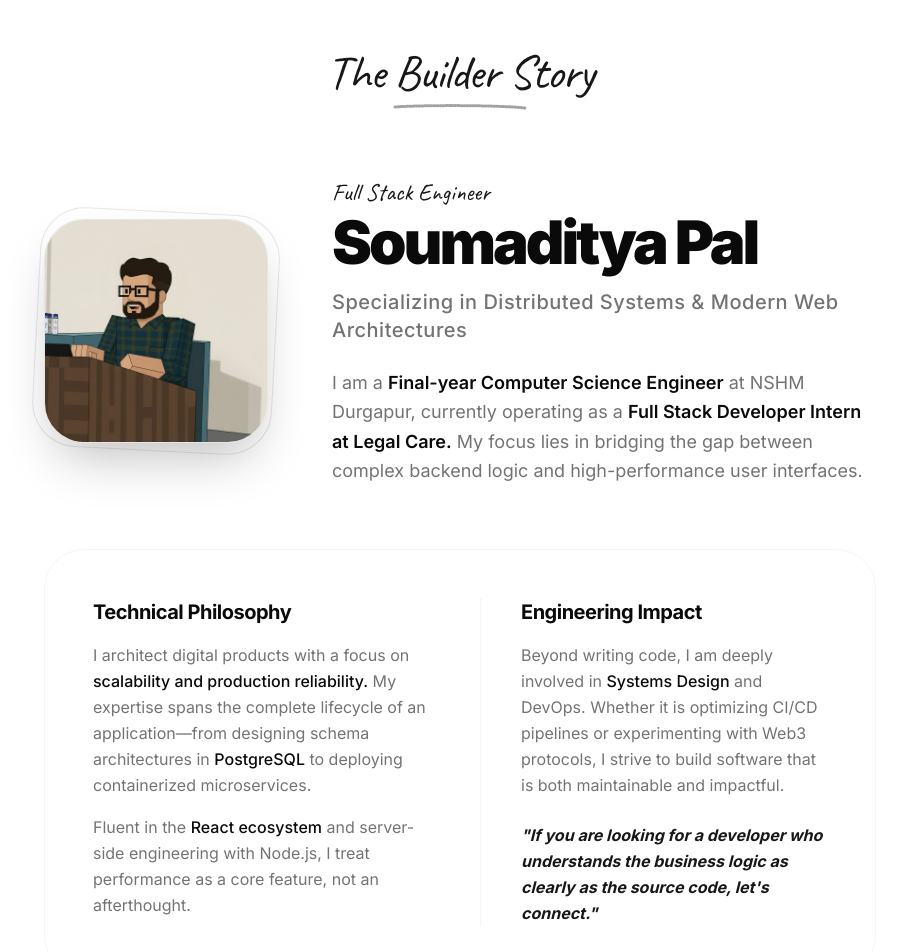
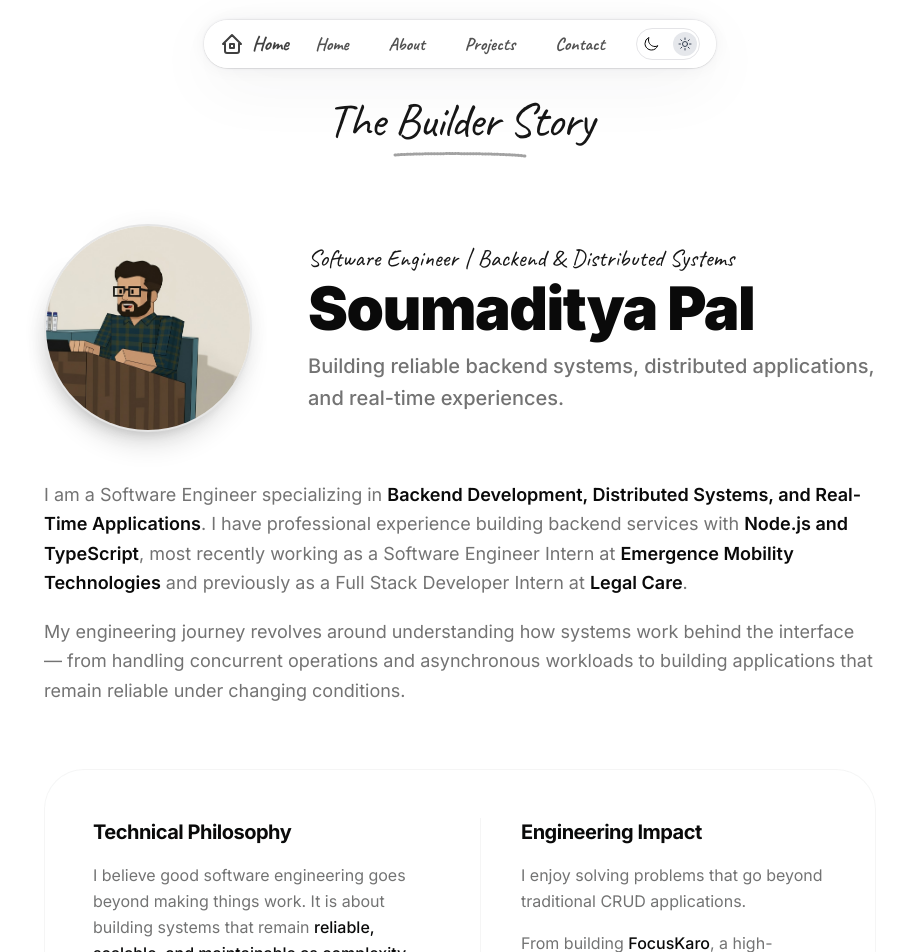
Before and after one commit to palsoumaditya/soumaditya, a Next.js app: page /about in a window 1280 px wide. Shown: the top 952 px of the page, without its empty margins (180-1084 px from the left). Built offline with nearby package versions, Linux system fonts and the light colour scheme.

Commit message:
feat: add about page and resizable navigation bar component

```diff
--- a/app/about/page.tsx
+++ b/app/about/page.tsx
@@ -8,7 +8,7 @@ const inter = Inter({ subsets: ["latin"] });
 
 export const metadata: Metadata = {
   title: "About Me",
-  description: "Learn more about Soumaditya Pal, a Computer Science Engineer and Full Stack Developer with a passion for scalable systems and digital ecosystems.",
+  description: "Learn more about Soumaditya Pal, a Software Engineer specializing in backend development, distributed systems, and real-time applications.",
   alternates: {
     canonical: '/about',
   },
@@ -31,11 +31,12 @@ export default function About() {
       </div>
 
       <div className="relative">
-        <div className="flex flex-col md:flex-row items-center gap-10 md:gap-16">
+        {/* Top Section: Circular Image and Side-by-Side Hero Header */}
+        <div className="flex flex-col sm:flex-row items-center sm:items-center gap-8 sm:gap-10 md:gap-14">
 
-          {/* Left: Profile Image with Professional Border */}
-          <div className="relative group">
-            <div className="relative w-40 h-40 md:w-56 md:h-56 rounded-[2.5rem] overflow-hidden border border-border bg-card shadow-2xl z-10 transition-all duration-500 group-hover:border-primary/50">
+          {/* Left: Round Profile Image */}
+          <div className="relative group shrink-0">
+            <div className="relative w-36 h-36 sm:w-44 sm:h-44 md:w-52 md:h-52 rounded-full overflow-hidden border-2 border-border bg-card shadow-xl z-10 transition-all duration-500 group-hover:border-primary/60">
               <Image
                 src="/me/soumaditya.jpg"
                 alt="Soumaditya Pal"
@@ -44,28 +45,32 @@ export default function About() {
                 priority
               />
             </div>
-            {/* Minimalist accent behind image */}
-            <div className="absolute -inset-2 border border-primary/10 rounded-[2.8rem] rotate-3 group-hover:rotate-0 transition-transform duration-500" />
+            {/* Subtle glow / circular accent behind image */}
+            <div className="absolute -inset-1.5 rounded-full bg-gradient-to-tr from-primary/20 via-transparent to-primary/10 opacity-70 blur-sm group-hover:opacity-100 transition-opacity duration-500" />
           </div>
 
-          {/* Right: Identity Content */}
-          <div className="flex-1 text-center md:text-left">
-            <p className={`${caveat.className} text-2xl text-primary mb-1`}>
-              Full Stack Engineer
+          {/* Right: Text Display Side by Side */}
+          <div className="flex-1 text-center sm:text-left">
+            <p className={`${caveat.className} text-xl sm:text-2xl text-primary mb-1`}>
+              Software Engineer | Backend & Distributed Systems
             </p>
-            <h1 className="text-4xl md:text-6xl font-black tracking-tighter mb-4 text-foreground">
+            <h1 className="text-3xl sm:text-4xl md:text-5xl lg:text-6xl font-black tracking-tight mb-3 text-foreground">
               Soumaditya Pal
             </h1>
-            <p className="text-lg md:text-xl text-muted-foreground font-medium tracking-wide mb-6">
-              Specializing in Distributed Systems & Modern Web Architectures
+            <p className="text-base sm:text-lg md:text-xl text-muted-foreground font-medium leading-relaxed">
+              Building reliable backend systems, distributed applications, and real-time experiences.
             </p>
+          </div>
+        </div>
 
-            <div className="space-y-5 text-base md:text-lg leading-relaxed text-muted-foreground">
-              <p>
-                I am a <span className="text-foreground font-semibold">Final-year Computer Science Engineer</span> at NSHM Durgapur, currently operating as a <span className="text-foreground font-semibold">Full Stack Developer Intern at Legal Care.</span> My focus lies in bridging the gap between complex backend logic and high-performance user interfaces.
-              </p>
-            </div>
-          </div>
+        {/* Full-width Narrative & Journey Text Below */}
+        <div className="mt-10 sm:mt-12 space-y-5 text-base md:text-lg leading-relaxed text-muted-foreground">
+          <p>
+            I am a Software Engineer specializing in <span className="text-foreground font-semibold">Backend Development, Distributed Systems, and Real-Time Applications</span>. I have professional experience building backend services with <span className="text-foreground font-semibold">Node.js and TypeScript</span>, most recently working as a Software Engineer Intern at <span className="text-foreground font-semibold">Emergence Mobility Technologies</span> and previously as a Full Stack Developer Intern at <span className="text-foreground font-semibold">Legal Care</span>.
+          </p>
+          <p>
+            My engineering journey revolves around understanding how systems work behind the interface — from handling concurrent operations and asynchronous workloads to building applications that remain reliable under changing conditions.
+          </p>
         </div>
 
         {/* Technical Deep Dive - Refined for Recruiters */}
@@ -73,21 +78,29 @@ export default function About() {
           <div className="space-y-4">
             <h3 className="text-foreground font-bold text-xl tracking-tight">Technical Philosophy</h3>
             <p className="text-muted-foreground text-sm md:text-base leading-relaxed">
-              I architect digital products with a focus on <span className="text-foreground font-medium">scalability and production reliability.</span> My expertise spans the complete lifecycle of an application—from designing schema architectures in <span className="text-foreground font-medium">PostgreSQL</span> to deploying containerized microservices.
+              I believe good software engineering goes beyond making things work. It is about building systems that remain <span className="text-foreground font-medium">reliable, scalable, and maintainable as complexity grows.</span>
             </p>
             <p className="text-muted-foreground text-sm md:text-base leading-relaxed">
-              Fluent in the <span className="text-foreground font-medium">React ecosystem</span> and server-side engineering with Node.js, I treat performance as a core feature, not an afterthought.
+              My work spans <span className="text-foreground font-medium">Node.js, TypeScript, PostgreSQL, Redis, and Valkey</span>, with hands-on experience in background job processing using BullMQ, caching strategies, database connection pooling, and real-time communication using WebSockets and Server-Sent Events.
+            </p>
+            <p className="text-muted-foreground text-sm md:text-base leading-relaxed">
+              I focus on backend architecture, concurrency, state synchronization, and designing systems where performance and reliability are built into the foundation.
             </p>
           </div>
 
           <div className="space-y-4 md:border-l border-border/40 md:pl-10">
             <h3 className="text-foreground font-bold text-xl tracking-tight">Engineering Impact</h3>
             <p className="text-muted-foreground text-sm md:text-base leading-relaxed">
-              Beyond writing code, I am deeply involved in <span className="text-foreground font-medium">Systems Design</span> and DevOps. Whether it is optimizing CI/CD pipelines or experimenting with Web3 protocols, I strive to build software that is both maintainable and impactful.
+              I enjoy solving problems that go beyond traditional CRUD applications.
             </p>
-            {/* FIXED: The line below now uses &quot; and &apos; instead of " and ' */}
+            <p className="text-muted-foreground text-sm md:text-base leading-relaxed">
+              From building <span className="text-foreground font-medium">FocusKaro</span>, a high-availability task monitoring system with heartbeat-based failure detection, to developing <span className="text-foreground font-medium">Lyner</span>, a distributed collaboration engine powered by CRDTs and event sourcing, I actively explore the engineering challenges behind distributed and real-time systems.
+            </p>
+            <p className="text-muted-foreground text-sm md:text-base leading-relaxed">
+              Whether it is handling concurrent operations, recovering failed background jobs, or synchronizing state across multiple clients, I aim to understand the problem at the system level before writing the solution.
+            </p>
             <p className="text-primary font-bold text-sm md:text-base italic leading-relaxed pt-2">
-              &quot;If you are looking for a developer who understands the business logic as clearly as the source code, let&apos;s connect.&quot;
+              &quot;I don&apos;t just build features. I build the systems that make those features reliable.&quot;
             </p>
           </div>
         </div>
--- a/components/ui/NavbarWrapper.tsx
+++ b/components/ui/NavbarWrapper.tsx
@@ -13,14 +13,20 @@ import {
 import { ThemeToggle } from "@/components/ui/theme-toggle";
 import { useState } from "react";
 import Link from "next/link";
+import { usePathname } from "next/navigation";
 import { useLoading } from "@/lib/loading-context";
 
 export default function NavbarWrapper() {
-  const { isLoading } = useLoading(); // 👈 KEY LINE
+  const { isLoading } = useLoading();
+  const pathname = usePathname();
   const [isOpen, setIsOpen] = useState(false);
 
-  // ❌ Do NOT render navbar during intro loader
-  if (isLoading) return null;
+  // If the user lands on or navigates to any page other than "/",
+  // we do not block the navbar even if intro animation hasn't run.
+  const isHomePage = pathname === "/";
+  if (isHomePage && isLoading) return null;
+
+  const isAboutPage = pathname === "/about";
 
   const navItems = [
     { name: "Home", link: "/" },
@@ -30,7 +36,7 @@ export default function NavbarWrapper() {
   ];
 
   return (
-    <Navbar>
+    <Navbar alwaysVisible={isAboutPage}>
       {/* Desktop Navigation */}
       <NavBody>
         <NavbarLogo />
--- a/components/ui/resizable-navbar.tsx
+++ b/components/ui/resizable-navbar.tsx
@@ -17,6 +17,7 @@ const caveat = Caveat({ subsets: ["latin"], weight: ["400", "700"] });
 interface NavbarProps {
   children: React.ReactNode;
   className?: string;
+  alwaysVisible?: boolean;
 }
 
 interface NavBodyProps {
@@ -68,16 +69,18 @@ interface NavbarButtonProps {
   onClick?: () => void;
 }
 
-export const Navbar = ({ children, className }: NavbarProps) => {
+export const Navbar = ({ children, className, alwaysVisible = false }: NavbarProps) => {
   const ref = useRef<HTMLDivElement>(null);
   const { scrollY } = useScroll({
     target: ref,
     offset: ["start start", "end start"],
   });
-  const [visible, setVisible] = useState<boolean>(false);
+  const [visible, setVisible] = useState<boolean>(alwaysVisible);
 
   useMotionValueEvent(scrollY, "change", (latest) => {
-    if (latest > 100) {
+    if (alwaysVisible) {
+      setVisible(true);
+    } else if (latest > 100) {
       setVisible(true);
     } else {
       setVisible(false);
@@ -93,7 +96,7 @@ export const Navbar = ({ children, className }: NavbarProps) => {
         React.isValidElement(child)
           ? React.cloneElement(
               child as React.ReactElement<{ visible?: boolean }>,
-              { visible },
+              { visible: alwaysVisible || visible },
             )
           : child,
       )}
```
